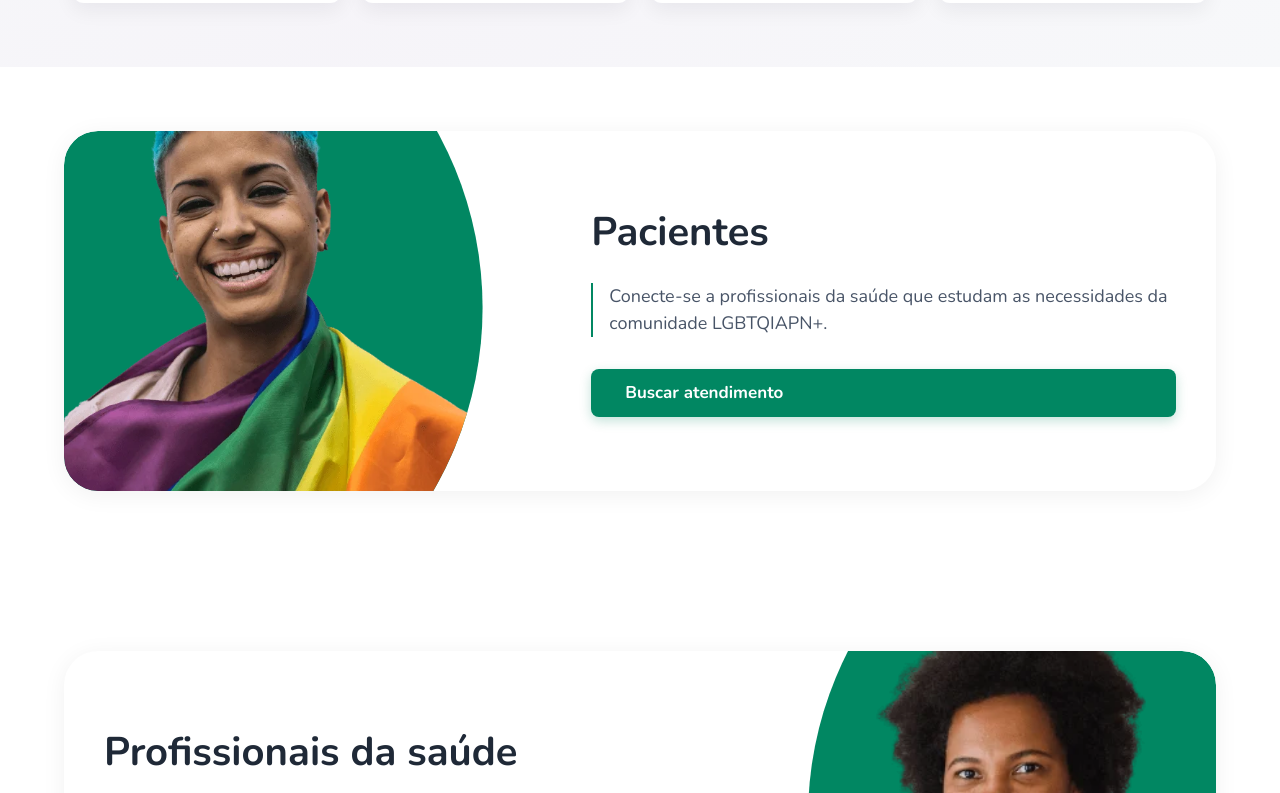
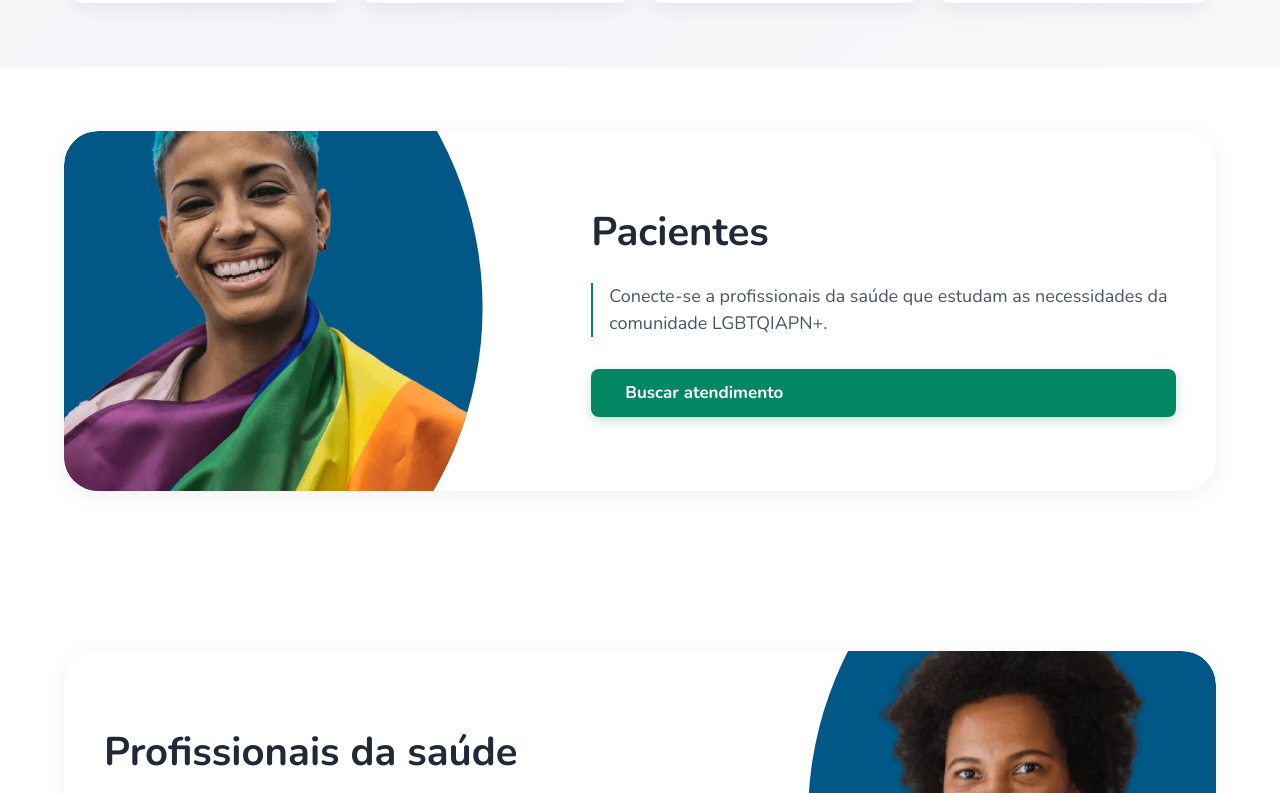
Before and after one commit to PauloHenrique993940/lacrei-saude-page-1, a Next.js app: page / in a window 1280 px wide. Shown: the part 2847-3640 px from the top of the page. Built offline with nearby package versions, Linux system fonts and the light colour scheme.

Commit message:
Corrigi cor do fundo  da iange AudienceImage  de verde para azul

```diff
--- a/src/app/page.tsx
+++ b/src/app/page.tsx
@@ -469,7 +469,7 @@ const AudienceImage = styled.div<{ $reverse?: boolean }>`
     position: relative;
     flex: 1;
     height: 360px;
-    background: #018762;
+    background: #015786;
     clip-path: ${(props) =>
         props.$reverse ? 'circle(85% at 91% 46%)' : 'circle(85.2% at 11% 49%)'};
     border-radius: ${(props) =>
```
